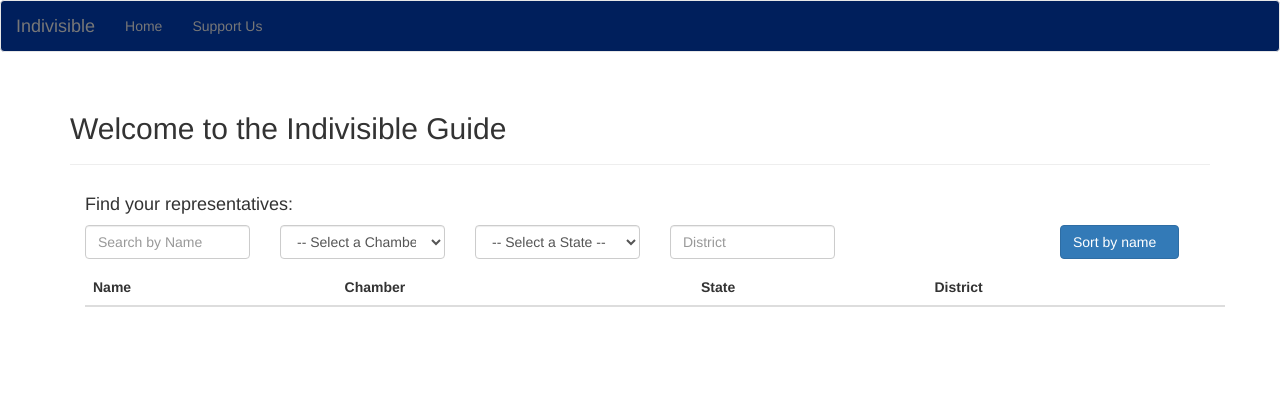
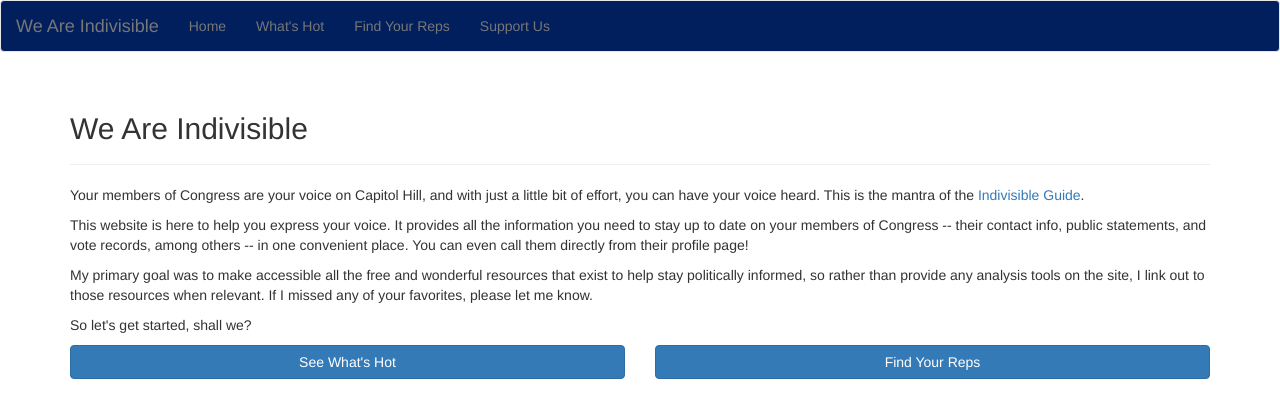
Before and after one commit to danieltahara/indivisible, a Flask app: page / in a window 1280 px wide. Shown: the top 418 px of the page. Run offline with Flask 2, Linux system fonts and the light colour scheme; lists and menus that the app fills with data are empty; parts of the project's set-up code (start-up, migrations or seed data) failed here and were passed over; some libraries are stand-ins or nearby versions.

Commit message:
Add whats hot

```diff
--- a/indivisible/indivisible.py
+++ b/indivisible/indivisible.py
@@ -15,6 +15,7 @@
 from urlparse import urljoin
 import us
 
+from datasources.congressgov import CongressGov
 from datasources.docshousegov import DocsHouseGov
 from datasources.eventregistry2 import EventRegistry2
 from datasources.gpo import GPO
@@ -35,6 +36,7 @@
 pp = ProPublica()
 er = EventRegistry2()
 gpo = GPO(os.environ['GPO_DATA_PATH'])
+cog = CongressGov()
 dhg = DocsHouseGov()
 sg = SenateGov()
 pf = Politifact()
@@ -60,7 +62,18 @@
 
 @app.route('/')
 def main():
-    return render_template("main.html", cg=cg, all_states=us.states.STATES)
+    return render_template("main.html")
+
+
+@app.route('/whatshot')
+def get_whats_hot():
+    bills = cog.get_hot_bills()
+    return render_template("whatshot.html", hot_bills=bills)
+
+
+@app.route('/members')
+def get_members():
+    return render_template("members.html", cg=cg, all_states=us.states.STATES)
 
 
 @app.route('/members/search')
--- a/indivisible/models/congress.py
+++ b/indivisible/models/congress.py
@@ -6,6 +6,7 @@
 from sqlalchemy import func
 from sqlalchemy import Integer
 from sqlalchemy import or_
+import us
 
 from database import Base
 from database import db_session
--- a/indivisible/templates/base.html
+++ b/indivisible/templates/base.html
@@ -1,6 +1,6 @@
 {% extends "bootstrap/base.html" %}
 
-{% block title %}Indivisible{% endblock %}
+{% block title %}We Are Indivisible{% endblock %}
 {% block head %}
 {{ super() }}
 <link rel="stylesheet" type="text/css" href="/static/css/style.css">
@@ -11,14 +11,16 @@
 <nav class="navbar navbar-default" style="background: #001f5c;">
   <div class="container-fluid">
     <!-- Brand and toggle get grouped for better mobile display -->
-    <div class="navbar-header">
-      <a class="navbar-brand">Indivisible</a>
+    <div class="navbar-header navbar-brand">
+      We Are Indivisible
     </div>
 
     <!-- Collect the nav links, forms, and other content for toggling -->
     <div class="collapse navbar-collapse" id="bs-example-navbar-collapse-1">
       <ul class="nav navbar-nav">
         <li><a href="/">Home</a></li>
+        <li><a href="/whatshot">What's Hot</a></li>
+        <li><a href="/members">Find Your Reps</a></li>
         <li><a href="https://www.paypal.me/danieltahara">Support Us</a></li>
       </ul>
     </div>
--- a/indivisible/templates/main.html
+++ b/indivisible/templates/main.html
@@ -4,80 +4,35 @@
 {{ super() }}
 <div class="container">
   <div class="page-header">
-    <h2>Welcome to the Indivisible Guide</h2>
+    <h2>We Are Indivisible</h2>
   </div>
-  <div class="container" id="members">
-    <div class="row"><div class="col-md-12"><h4>Find your representatives:</h4></div></div>
-    <div class="row">
-      <div class="col-md-2"><input class="form-control search" placeholder="Search by Name" /></div>
-      <div class="col-md-2">
-        <select class="form-control chamber_s">
-          <option selected value> -- Select a Chamber -- </option>
-          <option value="Senate">Senate</option>
-          <option value="House">House</option>
-        </select>
-      </div>
-      <div class="col-md-2">
-        <select class="form-control state_s">
-          <option selected value> -- Select a State -- </option>
-          {% for state in all_states %}
-          <option value="{{state.abbr}}">{{state.name}}</option>
-          {% endfor %}
-        </select>
-      </div>
-      <div class="col-md-2"><input class="form-control district_s" placeholder="District" /></div>
-      <div class="col-md-2 col-md-push-2">
-        <button type="button" class="btn btn-primary sort" data-sort="name">Sort by name</button>
-      </div>
+  <div class="row"><div class="col-md-12">
+    <p>Your members of Congress are your voice on Capitol Hill, and with just a little bit of
+      effort, you can have your voice heard. This is the mantra of the <a href="https://www.indivisibleguide.com">Indivisible Guide</a>.
+    </p>
+    <p>This website is here to help you express your voice. It provides all the information you need
+      to stay up to date on your members of Congress -- their contact info, public statements, and
+      vote records, among others -- in one convenient place. You can even call them directly from
+      their profile page!
+    </p>
+    <p>
+      My primary goal was to make accessible all the free and wonderful resources that exist to help
+      stay politically informed, so rather than provide any analysis tools on the site, I link out
+      to those resources when relevant. If I missed any of your favorites, please let me know.
+    </p>
+    <p>
+      So let's get started, shall we?
+    </p>
+  </div></div>
+  <div class="row">
+    <div class="col-md-6 text-center">
+      <a class="btn btn-block btn-primary" type="button"
+        href={{url_for('get_whats_hot')}}>See What's Hot</a>
     </div>
-
-    <table class="table table-striped">
-      <thead>
-        <th>Name</th>
-        <th>Chamber</th>
-        <th>State</th>
-        <th>District</th>
-      </thead>
-      <tbody class="list">
-        {% for member in cg.get_all_members() %}
-        <tr>
-          <td class="name"><a href={{url_for('get_member', id=member['id'])}}>
-              {{member['last_name']}}, {{member['first_name']|safe}}
-          </a></td>
-          <td class="chamber">{{member['chamber']}}</td>
-          <td class="state">{{member['state']}}</td>
-          <td class="district">{{member['district'] or 'N/A'}}</td>
-        </tr>
-        {% endfor %}
-      </tbody>
-    </table>
-  <script src="//cdnjs.cloudflare.com/ajax/libs/list.js/1.5.0/list.min.js"></script>
-  <script src="https://ajax.googleapis.com/ajax/libs/jquery/1.12.4/jquery.min.js"></script>
-  <script>
-    $(document).ready(function(){
-      var options = { valueNames: ['name', 'state', 'district', 'chamber'], };
-      var memberList = new List('members', options);
-
-      var updateList = function(){
-        var chamber = $(".chamber_s").val()
-        var state = $(".state_s").val()
-        var district = $(".district_s").val()
-
-        memberList.filter(function(item) {
-          return (!state || item.values().state == state) &&
-            (!district || item.values().district == district) &&
-            (!chamber || item.values().chamber == chamber)
-        });
-      }
-
-      $(function(){
-        updateList();
-        $(".chamber_s").change(updateList);
-        $(".state_s").change(updateList);
-        $(".district_s").change(updateList);
-      });
-    });
-  </script>
+    <div class="col-md-6 text-center">
+      <a class="btn btn-block btn-primary" type="button"
+        href="/members">Find Your Reps</a>
+    </div>
   </div>
 </div>
 {% endblock %}
```
Also changed, not shown: indivisible/datasources/congressgov.py (added, +49 -0 lines), indivisible/templates/members.html (added, +78 -0 lines), indivisible/templates/whatshot.html (added, +18 -0 lines).
